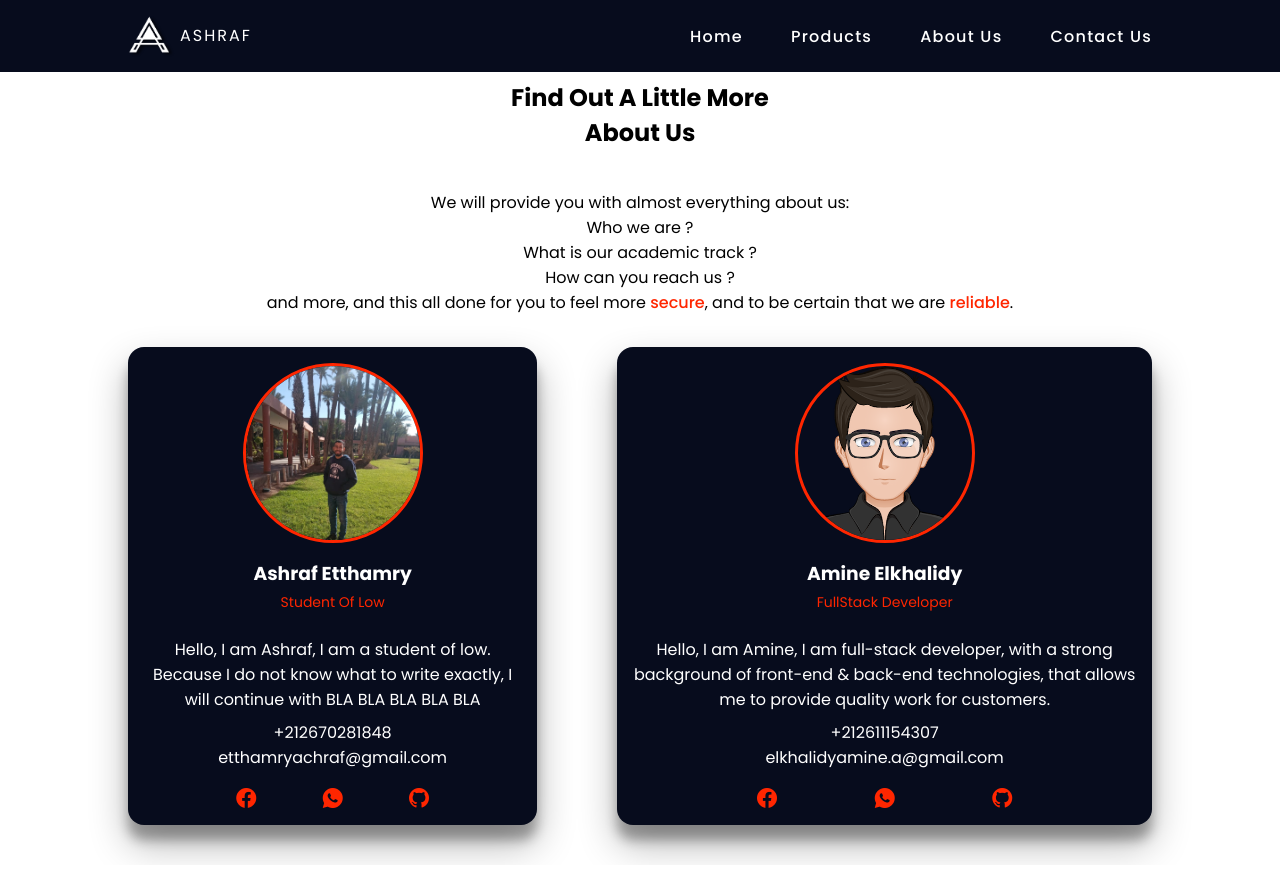
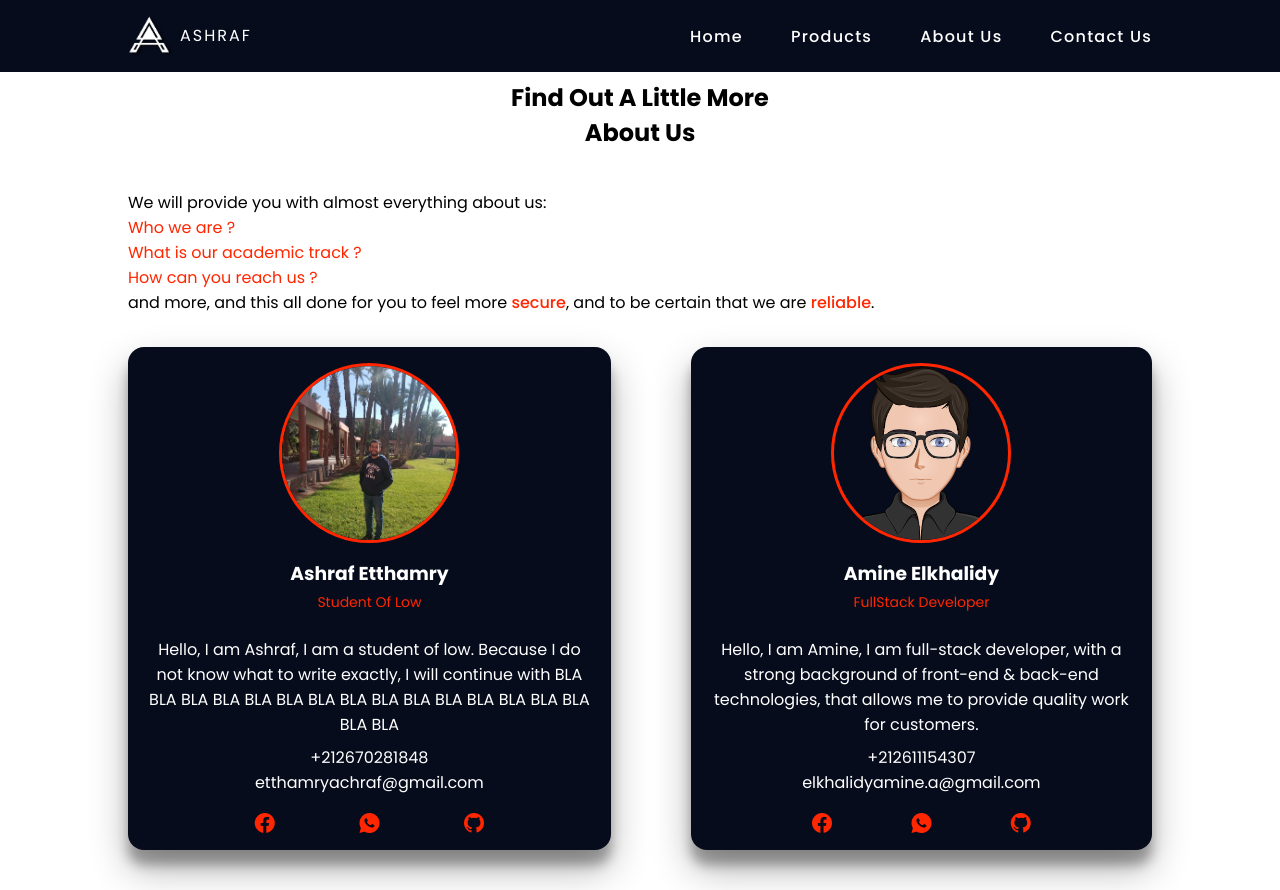
Before and after one commit to AmineElkhalidy/achrafet-thamry, a React (Vite) app: page /aboutUs in a window 1280 px wide. Before the commit the page ends 865 px from the top, so only its background shows below. Built offline with nearby package versions, Linux system fonts and the light colour scheme.

Commit message:
Important Changes have been added!

```diff
--- a/components/Sections/AboutUs.jsx
+++ b/components/Sections/AboutUs.jsx
@@ -1,7 +1,7 @@
 import React from "react";
 import Card from "../Card/Card";
 import AmineImage from '../../src/assets/images/handsome-avatar.png';
-import AshrafImage from "../../src/assets/images/ashraf.jpeg";
+import AshrafImage from "../../src/assets/images/ashraf.jpg";
 import styled from "styled-components";
 
 const INFO = [
@@ -11,7 +11,7 @@ const INFO = [
     name: "Ashraf Etthamry",
     profession: "Student Of Low",
     description:
-      "Hello, I am Ashraf, I am a student of low. Because I do not know what to write exactly, I will continue with BLA BLA BLA BLA BLA",
+      "Hello, I am Ashraf, I am a student of low. Because I do not know what to write exactly, I will continue with BLA BLA BLA BLA BLA BLA BLA BLA BLA BLA BLA BLA BLA BLA BLA BLA BLA",
     phoneNumber: "+212670281848",
     email: "etthamryachraf@gmail.com",
     facebookLink: "#",
@@ -42,17 +42,17 @@ const AboutUs = () => {
       </h2>
       <div className="aboutUs__container container grid">
         <div className="about__data">
-          <p className="about__data-description">
+          <div className="about__data-description">
             We will provide you with almost everything about us:
-            <div className="sentence__container">Who we are ?</div>
-            <div className="sentence__container">
+            <p className="sentence__container">Who we are ?</p>
+            <p className="sentence__container">
               What is our academic track ?
-            </div>
-            <div className="sentence__container">How can you reach us ?</div>
+            </p>
+            <p className="sentence__container">How can you reach us ?</p>
             and more, and this all done for you to feel more{" "}
             <span className="special__word">secure</span>, and to be certain
             that we are <span className="special__word">reliable</span>.
-          </p>
+          </div>
         </div>
 
         <div className="info__container">
@@ -96,7 +96,11 @@ const Section = styled.section`
   }
 
   .about__data-description {
-    text-align: center;
+    text-align: left;
+  }
+
+  .sentence__container {
+    color: var(--dark-red);
   }
 
   .special__word {
--- a/components/Sections/ContactUs.jsx
+++ b/components/Sections/ContactUs.jsx
@@ -252,6 +252,7 @@ const Container = styled.div`
     color: var(--white-color);
     column-gap: 0.5rem;
     transition: all 0.3s ease;
+    font-weight: 500;
   }
 
   .btn:hover {
--- a/components/Sections/Products.jsx
+++ b/components/Sections/Products.jsx
@@ -2,7 +2,7 @@ import React from 'react'
 
 const Products = () => {
   return (
-    <div>Products</div>
+    <div></div>
   )
 }
 
```
Also changed, not shown: src/assets/images/ashraf.jpeg (deleted), src/assets/images/ashraf.jpg (added).
